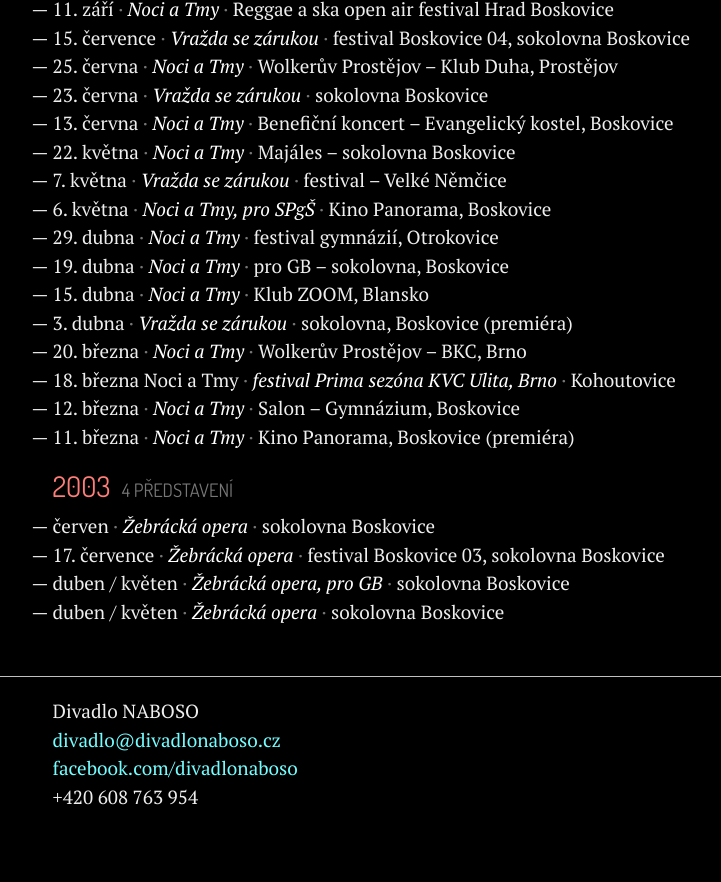
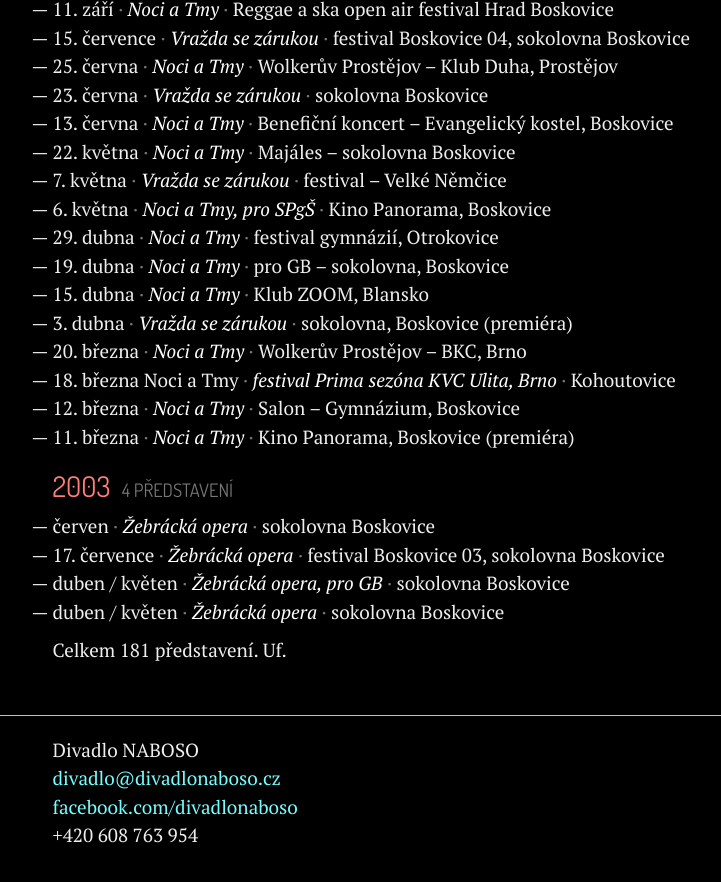
Before and after one commit to zoul/Naboso, a Jekyll site: the page built from archiv.html, in a window 1280 px wide and 900 px high, scrolled down 5808 px. Shown: the top 882 px of the window, without its empty margins (115-836 px from the left). Built offline with Jekyll 4.4.1, drawn with Linux system fonts in a browser that asks for light colours; before the commit the page ends 6669 px from its top, so only the background shows below that.

Commit message:
Celkové počítadlo představení.

```diff
--- a/archiv.html
+++ b/archiv.html
@@ -7,8 +7,11 @@
 <div class="container">
     <div class="row">
         <div class="col-lg-10 col-lg-offset-1 col-xs-12">
+            {% assign total = 0 %}
             {% for year in site.data.predstaveni %}
-            <h2>{{ year.rok }}  <small>{{ year.predstaveni | size }} představení</small></h2>
+            {% assign subtotal = year.predstaveni | size %}
+            {% assign total = total | plus:subtotal %}
+            <h2>{{ year.rok }}  <small>{{ subtotal }} představení</small></h2>
             <ul class="nice">
             {% for gig in year.predstaveni %}
                 <li>
@@ -21,6 +24,7 @@
             {% endfor %}
             </ul>
             {% endfor %}
+            <p>Celkem {{ total }} představení. Uf.</p>
         </div>
     </div>
 </div>
```
